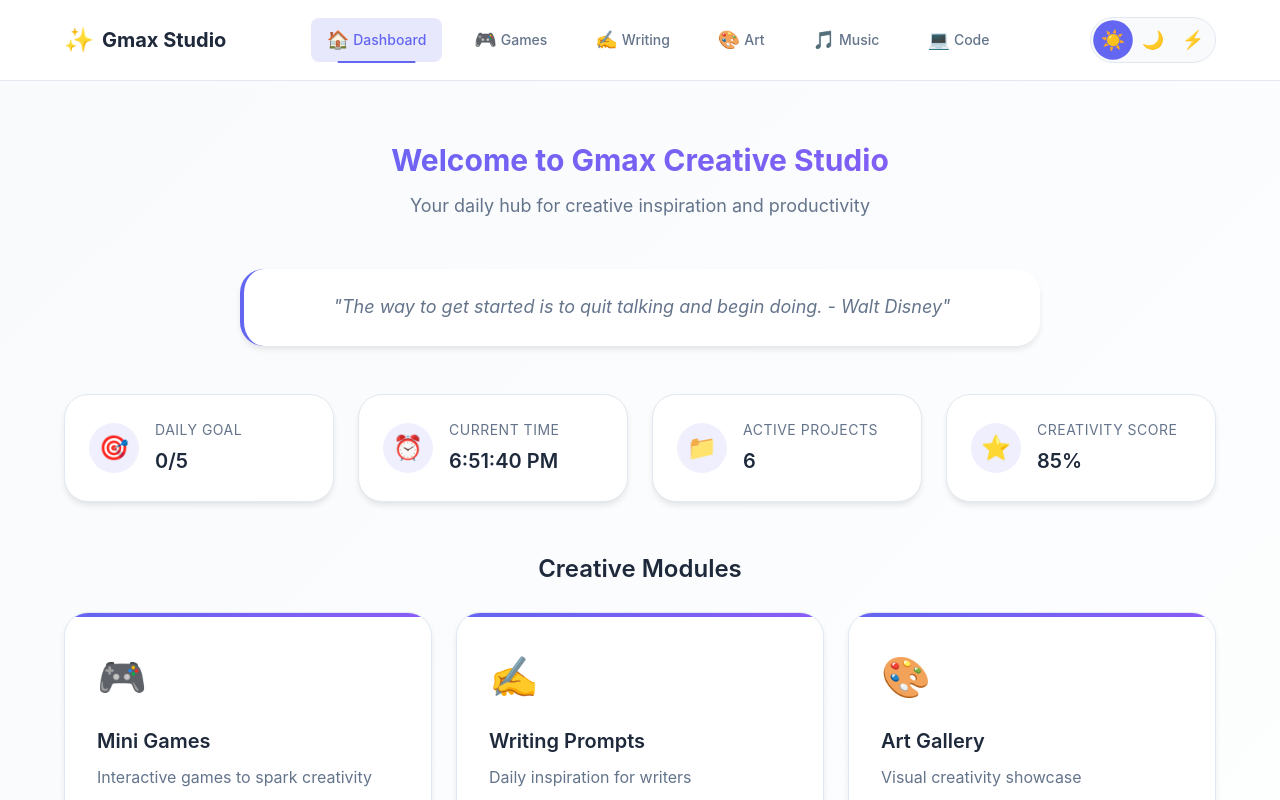
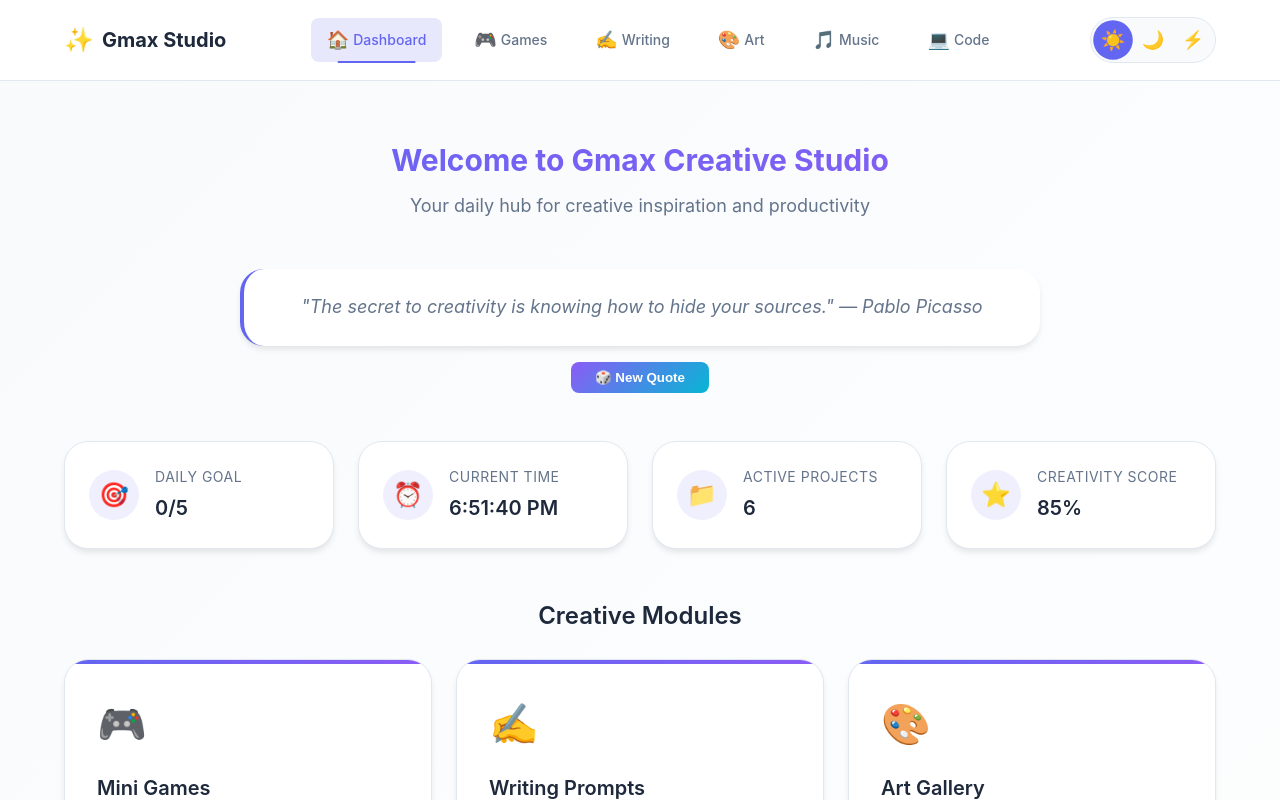
Before and after one commit to Ibek7/Gmax, a React (Vite) app: page / in a window 1280 px wide. Shown: the top 800 px of the page. Built offline with nearby package versions, Linux system fonts and the light colour scheme.

Commit message:
Integrate quotes data system into Dashboard component
- Replace hardcoded quotes with dynamic quotes system
- Add quote refresh functionality with button
- Display author attribution for each quote
- Enhance user interaction with quote rotation
- Style refresh button with gradient and hover effects

```diff
--- a/src/components/Dashboard.jsx
+++ b/src/components/Dashboard.jsx
@@ -1,11 +1,13 @@
 import React, { useState, useEffect } from 'react'
 import { Link } from 'react-router-dom'
+import { getRandomQuote } from '../data/quotes'
 import '../styles/Dashboard.css'
 
 const Dashboard = () => {
   const [currentTime, setCurrentTime] = useState(new Date())
   const [dailyGoal, setDailyGoal] = useState(5)
   const [completedTasks, setCompletedTasks] = useState(0)
+  const [todaysQuote, setTodaysQuote] = useState(getRandomQuote())
 
   useEffect(() => {
     const timer = setInterval(() => {
@@ -15,15 +17,9 @@
     return () => clearInterval(timer)
   }, [])
 
-  const inspirationalQuotes = [
-    "Creativity is intelligence having fun. - Albert Einstein",
-    "The way to get started is to quit talking and begin doing. - Walt Disney",
-    "Innovation distinguishes between a leader and a follower. - Steve Jobs",
-    "Imagination is more important than knowledge. - Albert Einstein",
-    "The only way to do great work is to love what you do. - Steve Jobs"
-  ]
-
-  const todaysQuote = inspirationalQuotes[Math.floor(Math.random() * inspirationalQuotes.length)]
+  const refreshQuote = () => {
+    setTodaysQuote(getRandomQuote())
+  }
 
   const quickStats = [
     { label: 'Daily Goal', value: `${completedTasks}/${dailyGoal}`, icon: '🎯' },
@@ -79,8 +75,11 @@
 
       <div className="quote-section">
         <blockquote className="daily-quote">
-          "{todaysQuote}"
+          "{todaysQuote.text}" — {todaysQuote.author}
         </blockquote>
+        <button onClick={refreshQuote} className="refresh-quote-btn">
+          🎲 New Quote
+        </button>
       </div>
 
       <div className="stats-grid">
--- a/src/styles/Dashboard.css
+++ b/src/styles/Dashboard.css
@@ -40,7 +40,26 @@
   border-left: 4px solid var(--primary-color);
   box-shadow: var(--shadow-md);
   max-width: 800px;
-  margin: 0 auto;
+  margin: 0 auto var(--space-md) auto;
+}
+
+.refresh-quote-btn {
+  background: linear-gradient(135deg, var(--secondary-color), var(--accent-color));
+  color: white;
+  border: none;
+  padding: var(--space-sm) var(--space-lg);
+  border-radius: var(--space-sm);
+  cursor: pointer;
+  font-weight: 600;
+  transition: all var(--transition-fast);
+  display: inline-flex;
+  align-items: center;
+  gap: var(--space-sm);
+}
+
+.refresh-quote-btn:hover {
+  transform: translateY(-2px);
+  box-shadow: var(--shadow-lg);
 }
 
 .stats-grid {
```
